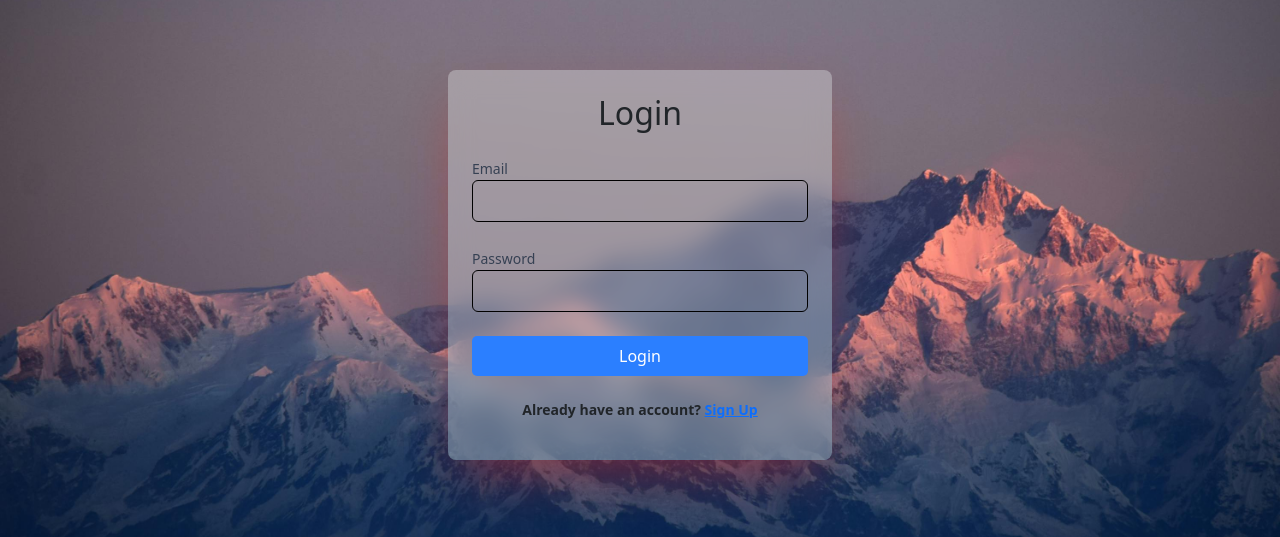
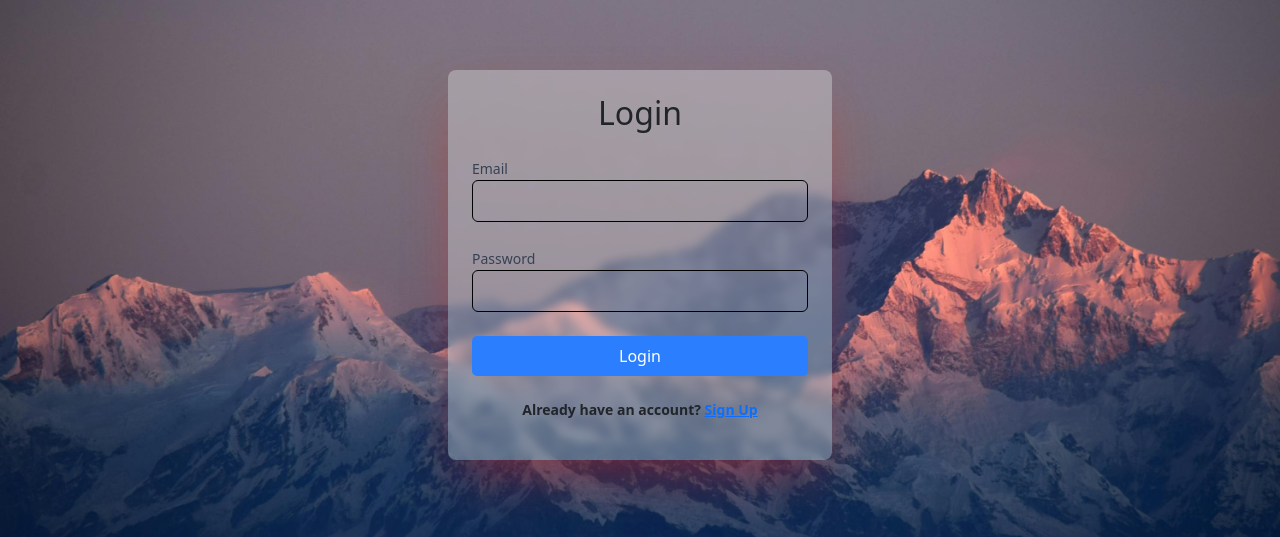
Before and after one commit to SaniHang05/demo-project, a React (Vite) app in the folder frontUI/: page /login in a window 1280 px wide. Shown: the part 135-672 px from the top of the page. Built offline with nearby package versions, Linux system fonts and the light colour scheme.

Commit message:
background blur in login/signup page

```diff
--- a/frontUI/src/pages/student/studentLogin.jsx
+++ b/frontUI/src/pages/student/studentLogin.jsx
@@ -44,7 +44,7 @@ const LoginForm = () => {
 
   return (
     <div className="bg-[url('/images/bg.jpg')] bg-cover bg-center h-screen flex items-center justify-center">
-      <div className="bg-white/30 backdrop-blur-md p-6 rounded-lg shadow-[0_25px_50px_-12px_rgb(222_39_39_/47%)] w-96">
+      <div className="bg-white/30 backdrop-blur-[4px] p-6 rounded-lg shadow-[0_25px_50px_-12px_rgb(222_39_39_/47%)] w-96">
         <h2 className="text-2xl font-bold mb-4 text-center">Login</h2>
         <form onSubmit={handleSubmit(onSubmit)}>
           <div className="mb-4">
--- a/frontUI/src/pages/student/studentSignUp.jsx
+++ b/frontUI/src/pages/student/studentSignUp.jsx
@@ -30,7 +30,7 @@ const SignupForm = () => {
 
   return (
     <div className="bg-[url('/images/bg.jpg')] bg-cover bg-center h-screen flex items-center justify-center bg-gray-100">
-      <div className="bg-white/30 backdrop-blur p-6 rounded-lg shadow-[0_25px_50px_-12px_rgb(222_39_39_/47%)] w-96">
+      <div className="bg-white/30 backdrop-blur-[4px] p-6 rounded-lg shadow-[0_25px_50px_-12px_rgb(222_39_39_/47%)] w-96">
         <h2 className="text-2xl font-bold mb-4 text-center">Sign Up</h2>
         <form onSubmit={handleSubmit(onSubmit)}>
           <div className="mb-4">
```
